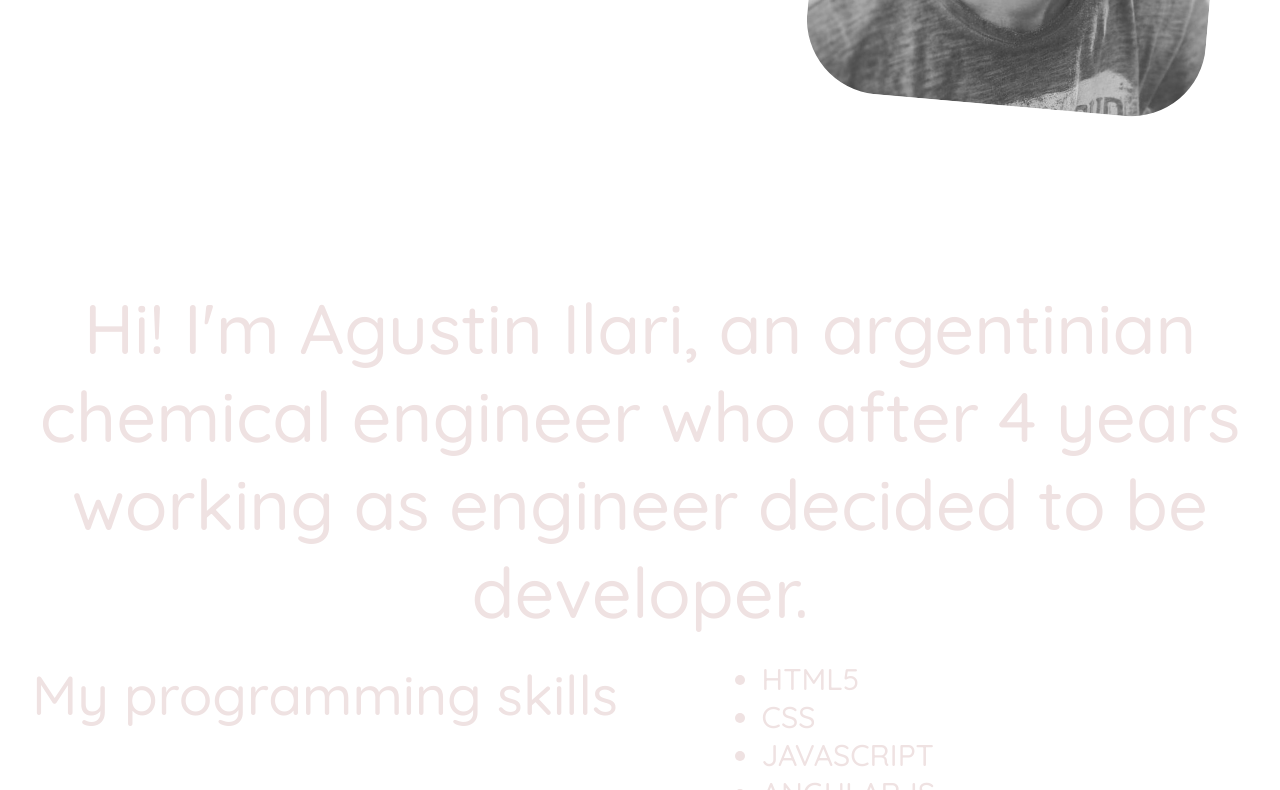
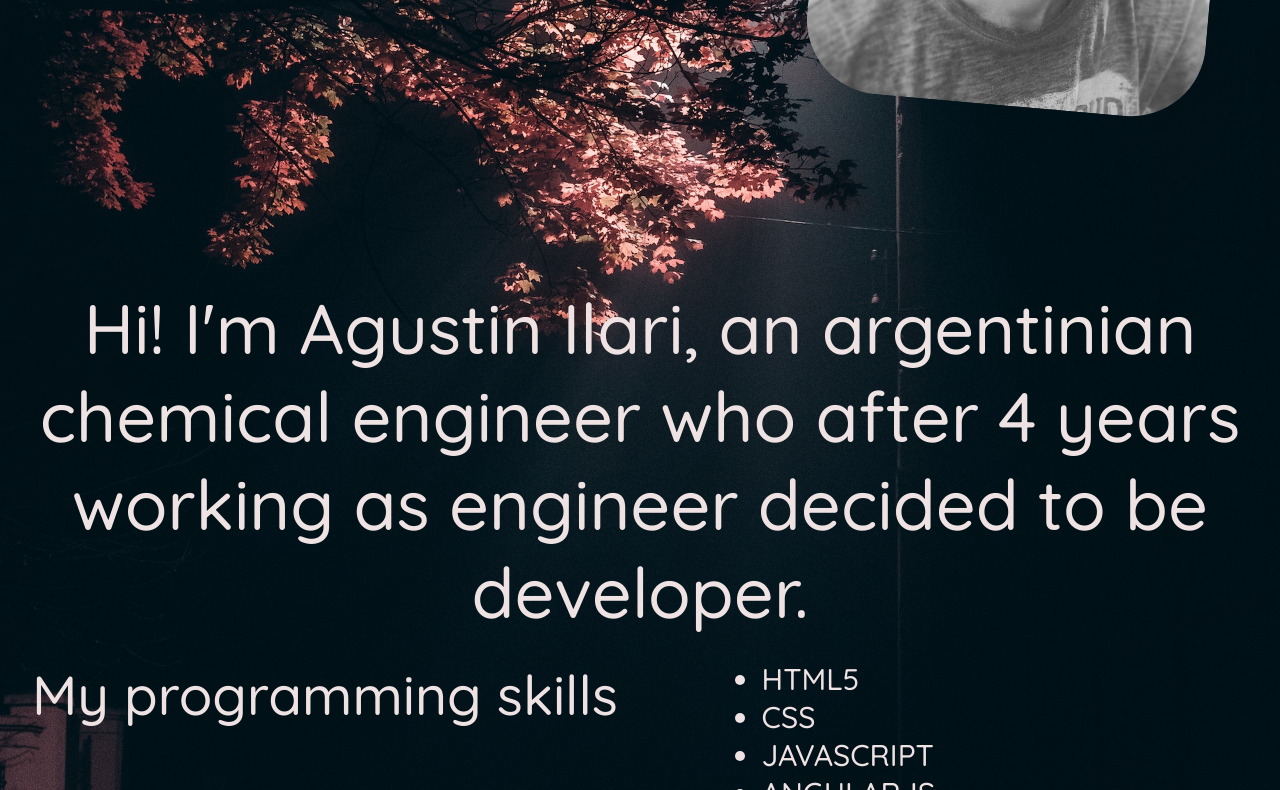
Before and after one commit to agu27/my-personal-website, a plain HTML site: page index.html in a window 1280 px wide. Shown: the part 544-1334 px from the top of the page. Drawn offline with Linux system fonts and the light colour scheme.

Commit message:
0.1 Background url fixed

```diff
--- a/css/style.css
+++ b/css/style.css
@@ -10,7 +10,7 @@ html {
 }
 
 body {
-    background-image: url(./images/background-4-big.jpg);
+    background-image: url(../images/background-4-big.jpg);
     background-repeat: no-repeat;
     background-position-x: center;
     background-attachment: fixed;
```
